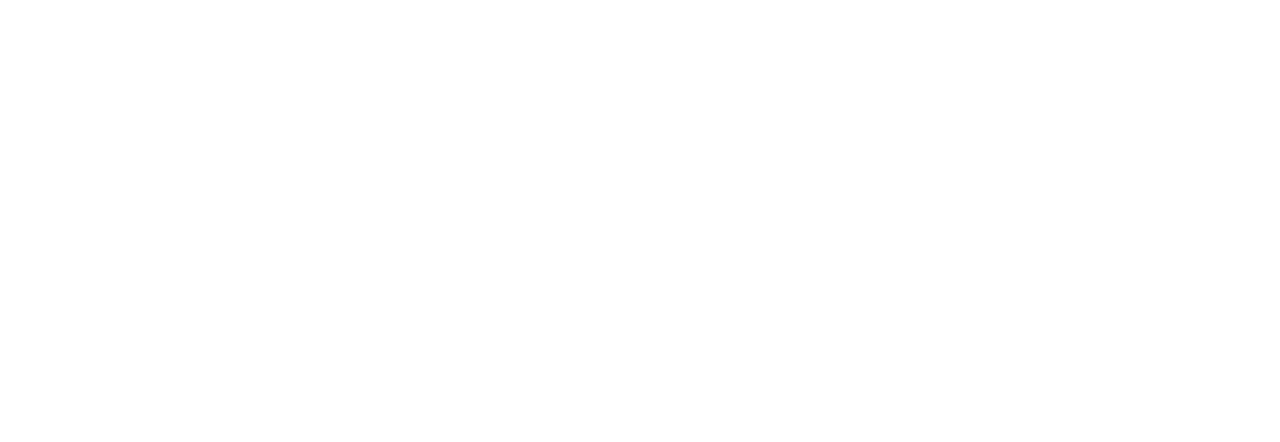
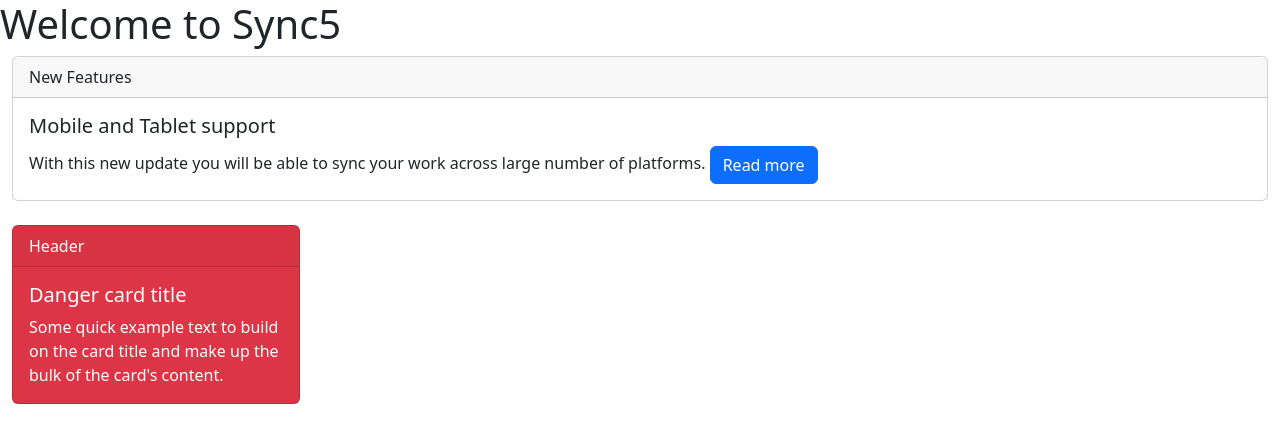
Before and after one commit to acciojob/bootstrap-card-goelkartik1910, a website: page main.html in a window 1280 px wide. Drawn offline with nearby package versions, Linux system fonts and the light colour scheme.

Commit message:
created a submission

```diff
--- a/main.html
+++ b/main.html
@@ -7,10 +7,37 @@
 </head>
 
 <body>
-	<!-- the entire body must be written by student -->
+	<h1>Welcome to Sync5</h1>
+	<div class="container-fluid">
+        <div class="row">
+            <div class="col-12">
+                <div class="card">
+                    <div class="card-header">New Features
+                    </div>
+                    <div class="card-body">
+                        <h5 class="card-title">Mobile and Tablet support</h1>
+                        <p class="card-text">With this new update you will be able to sync your work across large number of platforms.</h5>
+	                    <a href="#" class="btn btn-primary">Read more</a>
+					</div>
+                </div>
+            </div>
+		</div>
+		<br>
+		<div class="row">
+			<div class="col">
+			<div class="card text-white bg-danger mb-3" style="max-width: 18rem;">
+  <div class="card-header">Header</div>
+  <div class="card-body">
+    <h5 class="card-title">Danger card title</h5>
+    <p class="card-text">Some quick example text to build on the card title and make up the bulk of the card's content.</p>
+  </div>
+</div>
+        </div>
+    </div>
     <script type="text/javascript" src="./script.js">
 </script>
-
+<link href="https://cdn.jsdelivr.net/npm/bootstrap@5.3.0-alpha1/dist/css/bootstrap.min.css" rel="stylesheet" integrity="sha384-GLhlTQ8iRABdZLl6O3oVMWSktQOp6b7In1Zl3/Jr59b6EGGoI1aFkw7cmDA6j6gD" crossorigin="anonymous">
+	<script src="https://cdn.jsdelivr.net/npm/bootstrap@5.3.0-alpha1/dist/js/bootstrap.bundle.min.js" integrity="sha384-w76AqPfDkMBDXo30jS1Sgez6pr3x5MlQ1ZAGC+nuZB+EYdgRZgiwxhTBTkF7CXvN" crossorigin="anonymous"></script>
 </body>
 
 </html>
```
